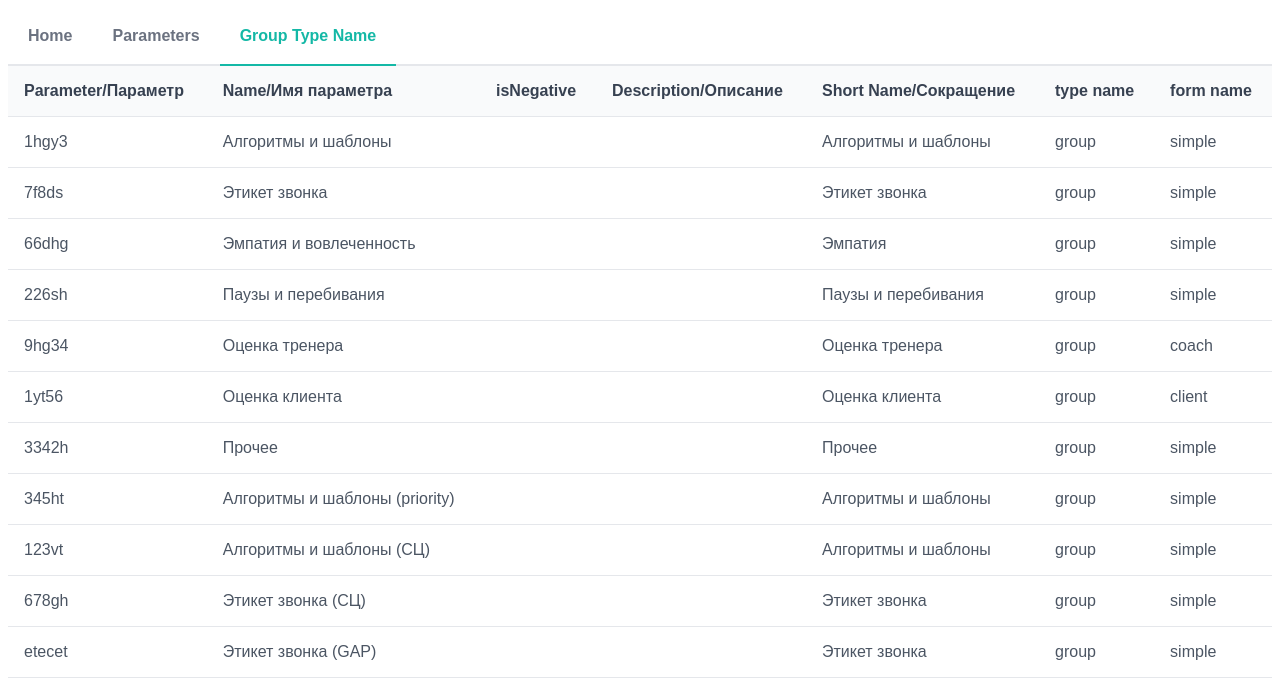
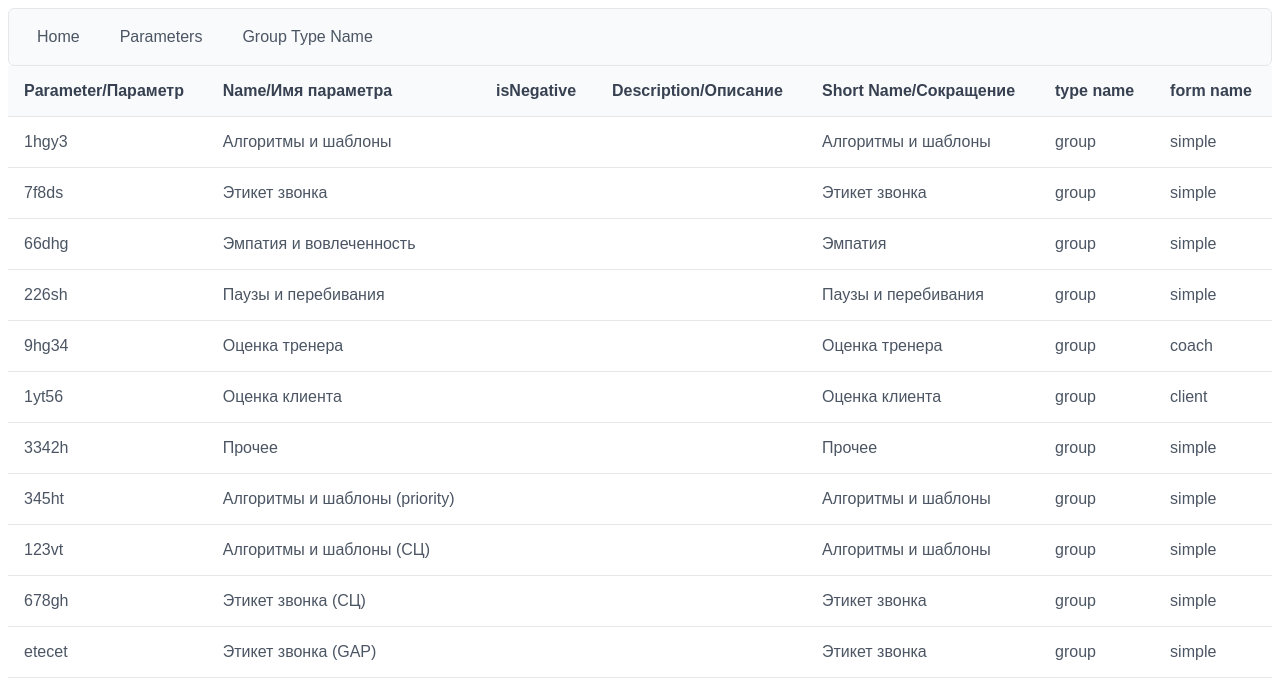
Before and after one commit to nikitaChandler01/info-qubes-table, a Vue app: page /group-type-name in a window 1280 px wide. Shown: the top 698 px of the page. Built offline with nearby package versions, Linux system fonts and the light colour scheme; a web font is replaced by a local one.

Commit message:
Исправление страницы групп + меню

```diff
--- a/src/components/MyMenuBar.vue
+++ b/src/components/MyMenuBar.vue
@@ -1,6 +1,7 @@
 <template>
   <div class="card">
-    <TabMenu :model="items" v-model:activeIndex="activeIndex" @tab-change="tabChanger" />
+<!--    <TabMenu :model="items" v-model:activeIndex="activeIndex" @tab-change="tabChanger" />-->
+    <Menubar :model="items" />
   </div>
 </template>
 
@@ -13,23 +14,29 @@ const activeIndex = ref(0);
 const router = useRouter();
 
 const items = [
-  { label: 'Home', route: 'home', id: 0 },
-  { label: 'Parameters', route: 'parameters', id: 1 },
-  { label: 'Group Type Name', route: 'group-type-name', id: 2 },
+  { label: 'Home', command: () => {
+      router.push({name: 'Home'});
+    }, id: 0 },
+  { label: 'Parameters', command: () => {
+      router.push({name: 'Parameters'});
+    } , id: 1 },
+  { label: 'Group Type Name', command: () => {
+      router.push({name: 'Group_Type_Name'});
+    } , id: 2 },
 ];
-const tabChanger = (event) => {
-  const tableName = event.originalEvent.target.innerText.split(' ').join('_');
-  router.push({ name: tableName });
-};
-onMounted(() => {
-  const currentUrl = window.location.href;
-  const currentPath = currentUrl.split('/').reverse()[0];
-  for (const item of items) {
-    if (currentPath === item.route) {
-      activeIndex.value = item.id;
-    }
-  }
-});
+// const tabChanger = (event) => {
+//   const tableName = event.originalEvent.target.innerText.split(' ').join('_');
+//   router.push({ name: tableName });
+// };
+// onMounted(() => {
+//   const currentUrl = window.location.href;
+//   const currentPath = currentUrl.split('/').reverse()[0];
+//   for (const item of items) {
+//     if (currentPath === item.route) {
+//       activeIndex.value = item.id;
+//     }
+//   }
+// });
 </script>
 
 <style lang="scss" scoped></style>
--- a/src/main.js
+++ b/src/main.js
@@ -5,6 +5,7 @@ import PrimeVue from 'primevue/config';
 import DataTable from 'primevue/datatable';
 import Column from 'primevue/column';
 import TabMenu from 'primevue/tabmenu';
+import Menubar from 'primevue/menubar';
 import 'primevue/resources/themes/lara-light-teal/theme.css';
 
 
@@ -15,4 +16,5 @@ app
   .component('DataTable', DataTable)
   .component('Column', Column)
   .component('TabMenu', TabMenu)
+    .component('Menubar', Menubar)
   .mount('#app');
--- a/src/pages/GroupTypeNamePage.vue
+++ b/src/pages/GroupTypeNamePage.vue
@@ -11,15 +11,18 @@
 </template>
 
 <script setup>
-import { computed } from 'vue';
+import { computed, ref } from 'vue';
 
 const props = defineProps({
   data: Object,
 });
 
-const rows = computed(() => []);
-const dataKeys = Object.keys(props.data);
-for (const key of dataKeys) {
+// const rows = computed(() => []);
+const rows = ref([])
+const dataKeys = computed(() => {
+  return Object.keys(props.data)
+});
+for (const key of dataKeys.value) {
   if (props.data[key].type.name === 'group') {
     const item = {};
     item.id = key;
```
